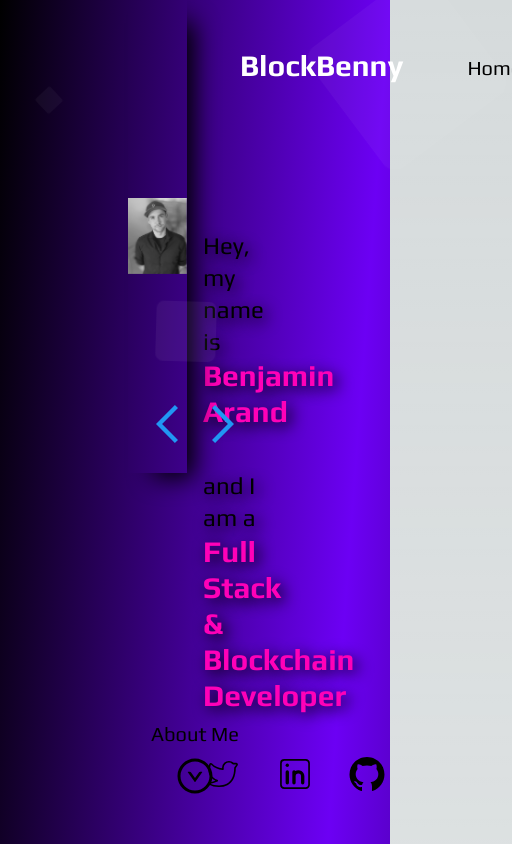
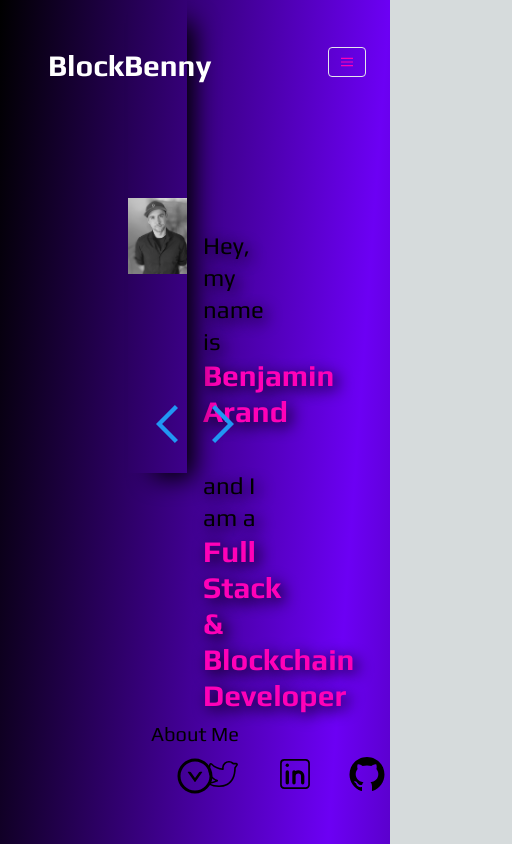
Before and after one commit to BlockBenny/blockbenny, a Next.js app in the folder blockbenny/: page / in a window 390 px wide. Shown: the top 844 px of the page, 512 px wide, since content can reach past the window. Built offline with nearby package versions, Linux system fonts and the light colour scheme.

Commit message:
Responsive Nav Bar

```diff
--- a/blockbenny/pages/index.js
+++ b/blockbenny/pages/index.js
@@ -19,6 +19,12 @@ export default function Index() {
   const TechStack = dynamic(() => import("./techstack"), { ssr: false });
   const { language, setLanguage } = React.useContext(AppContext);
   const nextNav = React.useRef("techstack");
+
+  const [mobileMenuOpen, setMobileMenuOpen] = useState(false);
+
+  const toggleMobileMenu = () => {
+    setMobileMenuOpen(!mobileMenuOpen);
+  };
 
   useEffect(() => {
     const onScroll = () => SetNextSection(window.pageYOffset);
@@ -109,10 +115,12 @@ export default function Index() {
         <main className="font-play min-h-screen bg-gradient-to-br from-bgTL via-bgVIA to-bgTL">
           <nav
             sticky="top"
-            className="z-50 px-48 fixed min-w-full top-0 py-10 flex justify-between pr-48"
+            className="z-50 sm:px-24 md:px-48  fixed min-w-full top-0 py-10 flex justify-between lg:pr-48"
           >
-            <div className="flex z-80 relative h-11">
-              <Image alt="Logo" className="ml-32" src={logo} />
+            <div className="z-80 relative h-11 flex">
+              <div className="hidden lg:flex w-24">
+               <Image alt="Logo" className="ml-32" src={logo} />
+              </div>
               <a
                 onClick={() => {
                   scrollIntoSection("home");
@@ -124,7 +132,99 @@ export default function Index() {
                 </h1>
               </a>
             </div>
-            <ul className="flex items-center 4k:pr-10">
+            <div
+            className={`${
+                  mobileMenuOpen ? "" : "items-center"
+                } flex sm:w-2/5 lg:w-1/5 fullHd:w-full place-content-end mr-6`}
+              >
+              <div
+                className={`${
+                  mobileMenuOpen ? "block" : "hidden"
+                } fullHd:hidden w-3/4 float-left bg-bgTo bg-opacity-40 rounded-2xl`}
+              >
+                <div className="px-2 py-2">
+                  <a
+                    onClick={() => {
+                      scrollIntoSection("home");
+                    }}
+                    className="block px-2 py-1 font-semibold text-white hover:bg-gray-800"
+                  >
+                    {language.nav.home}
+                  </a>
+                  <a
+                    onClick={() => {
+                      scrollIntoSection("techstack");
+                    }}
+                    className="block px-2 py-1 font-semibold text-white hover:bg-gray-800"
+                  >
+                    {language.nav.techStack}
+                  </a>
+                  <a
+                    onClick={() => {
+                      scrollIntoSection("resume");
+                    }}
+                    className="block px-2 py-1 font-semibold text-white hover:bg-gray-800"
+                  >
+                    {language.nav.resume}
+                  </a>
+                  <a
+                    onClick={() => {
+                      scrollIntoSection("about");
+                    }}
+                    className="block px-2 py-1 font-semibold text-white hover:bg-gray-800"
+                  >
+                    {language.nav.about}
+                  </a>
+                </div>
+                <div className="px-2 py-2">
+                  <a
+                    className="flex items-center hover:text-textPink"
+                    onClick={() =>
+                      window.open("https://twitter.com/Wen_Alpha", "_blank")
+                    }
+                  >
+                    <CiTwitter className="h-6 w-6 mr-2" />
+                    <span className="text-xs font-semibold">Twitter</span>
+                    </a>
+                  <a
+                    className="flex items-center hover:text-textPink"
+                    onClick={() =>
+                      window.open("https://www.linkedin.com/in/bennyblock/", "_blank")
+                    }
+                  >
+                    <CiLinkedin className="h-6 w-6 mr-2" />
+                    <span className="text-xs font-semibold">LinkedIn</span>
+                  </a>
+                  <a
+                    className="flex items-center hover:text-textPink"
+                    onClick={() =>
+                      window.open("https://github.com/BlockBenny", "_blank")
+                    }
+                  >
+                    <AiFillGithub className="h-6 w-6 mr-2" />
+                    <span className="text-xs font-semibold">GitHub</span>
+                  </a>
+                </div>
+            </div>
+            <div className="block fullHd:hidden">
+            <button
+              className="flex px-3 py-2 border rounded text-textPink font-playB"
+              onClick={() => setMobileMenuOpen(!mobileMenuOpen)}
+            >
+              <svg
+                className="fill-current h-3 w-3"
+                viewBox="0 0 20 20"
+                xmlns="http://www.w3.org/2000/svg"
+              >
+                {mobileMenuOpen ? (
+                  <path d="M10 8.586L2.929 1.515 1.515 2.929 8.586 10l-7.071 7.071 1.414 1.414L10 11.414l7.071 7.071 1.414-1.414L11.414 10l7.071-7.071-1.414-1.414L10 8.586z" />
+                ) : (
+                  <path d="M0 3h20v2H0V3zm0 6h20v2H0V9zm0 6h20v2H0v-2z" />
+                )}
+              </svg>
+            </button>
+          </div>
+            <ul className="hidden fullHd:flex items-center 4k:pr-10">
               <li>
                 <a
                   id="navHome"
@@ -206,6 +306,7 @@ export default function Index() {
                 />
               </li>
             </ul>
+            </div>
           </nav>
           <Home />
           <TechStack />
@@ -227,7 +328,7 @@ export default function Index() {
               className="z-20 cursor-pointer absolute bottom-12 h-10 w-10"
             />
           </div>
-          <div className="area">
+          <div className="hidden lg:flex area">
             <ul className="circles">
               <li></li>
               <li></li>
```
